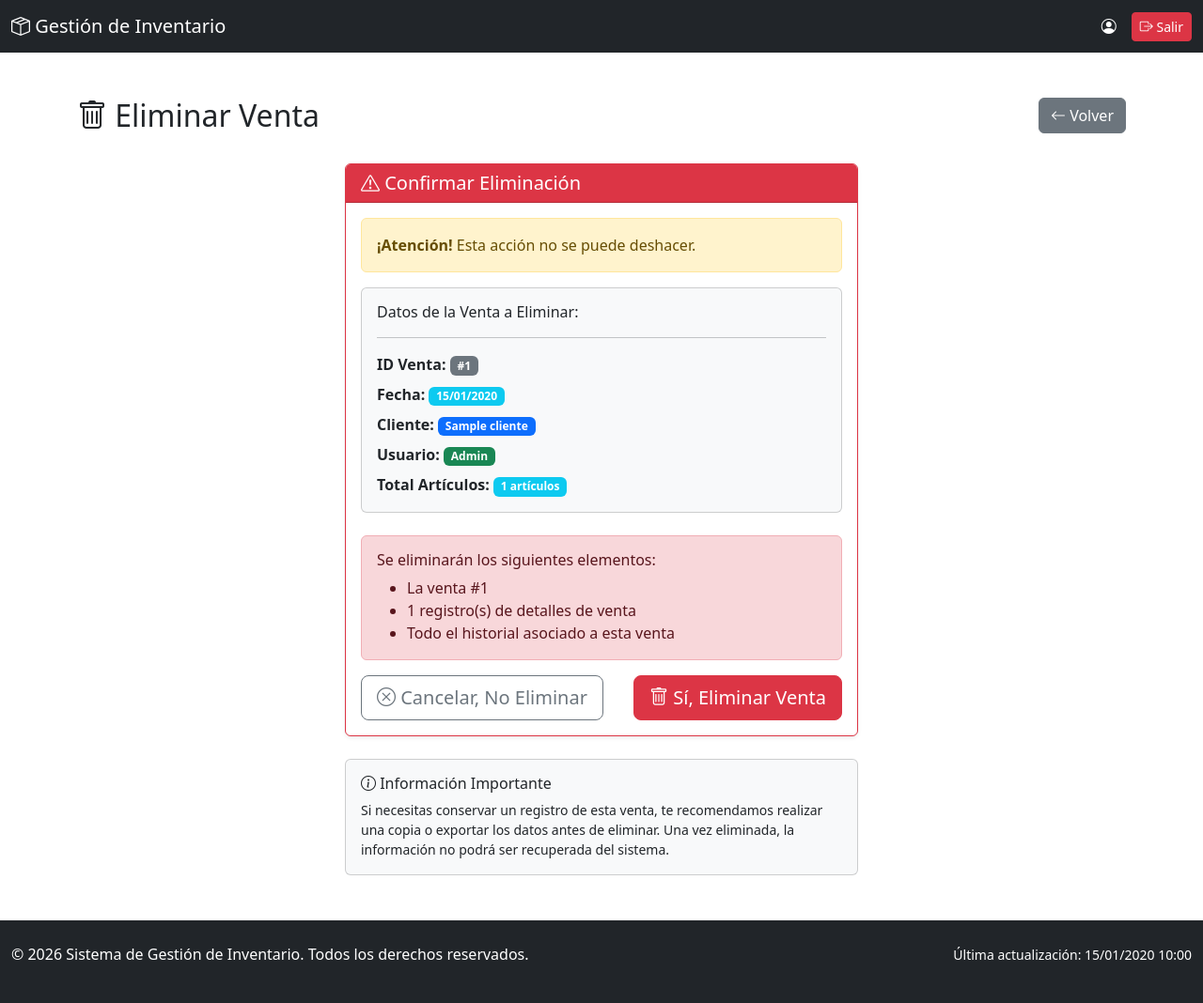
After one commit to angel-lemos/Aplicaci-n---Gesti-n-de-Inventario, a Django app: template Gestion_inventario/inventario/templates/eliminar_venta.html in a window 1280 px wide. The commit adds this page. Shown: the whole page at 94% size. Run offline with Django 5.2, Linux system fonts and the light colour scheme; data comes from the database, SQL or seed files in the repository; both versions use the stored data as it was after the commit; tables that the repository leaves empty hold one stand-in row (values such as "Sample post"); the template is opened without the code that fills it: values that come from a table or form of the project are taken from there, most other values are stand-ins (such as "Sample title", 1, 10 or a date in 2020).

Commit message:
Se creó el CRUD de Ventas

```diff
--- a/Gestion_inventario/Gestion_inventario/settings.py
+++ b/Gestion_inventario/Gestion_inventario/settings.py
@@ -11,7 +11,7 @@ https://docs.djangoproject.com/en/6.0/ref/settings/
 """
 
 from pathlib import Path
-
+import os
 # Build paths inside the project like this: BASE_DIR / 'subdir'.
 BASE_DIR = Path(__file__).resolve().parent.parent
 
@@ -55,7 +55,7 @@ ROOT_URLCONF = 'Gestion_inventario.urls'
 TEMPLATES = [
     {
         'BACKEND': 'django.template.backends.django.DjangoTemplates',
-        'DIRS': [],
+        'DIRS': [os.path.join(BASE_DIR, 'templates')],
         'APP_DIRS': True,
         'OPTIONS': {
             'context_processors': [
--- a/Gestion_inventario/Gestion_inventario/urls.py
+++ b/Gestion_inventario/Gestion_inventario/urls.py
@@ -16,7 +16,13 @@ Including another URLconf
 """
 from django.contrib import admin
 from django.urls import path
+from django.contrib.auth import views as auth_views
 
 urlpatterns = [
     path('admin/', admin.site.urls),
+
+    path('login/', auth_views.LoginView.as_view(template_name='login.html'), name='login'),
+    path('logout/', auth_views.LogoutView.as_view(), name='logout'),
+    path('ventas/', auth_views.LoginView.as_view(template_name='ventas.html'), name='ventas'),
+
 ]
--- a/Gestion_inventario/inventario/forms.py
+++ b/Gestion_inventario/inventario/forms.py
@@ -1,6 +1,12 @@
 from django import forms
 from django.contrib.auth.forms import AuthenticationForm
+from .models import Venta, Producto, Compra
 
 class LoginForm(AuthenticationForm):
     username = forms.CharField(widget=forms.TextInput(attrs={'class': 'form-control'}))
     password = forms.CharField(widget=forms.PasswordInput(attrs={'class': 'form-control'}))
+
+class VentaForm(forms.ModelForm):
+    class Meta:
+        model = Venta
+        fields = ['cliente']
--- a/Gestion_inventario/inventario/templates/base.html
+++ b/Gestion_inventario/inventario/templates/base.html
@@ -1,21 +1,52 @@
 <!DOCTYPE html>
-<html>
+<html lang="es">
 <head>
+    <meta charset="UTF-8">
+    <meta name="viewport" content="width=device-width, initial-scale=1.0">
+    <title>{% block title %}Gestión de Inventario{% endblock %}</title>
     <link href="https://cdn.jsdelivr.net/npm/bootstrap@5.3.0/dist/css/bootstrap.min.css" rel="stylesheet">
+    <link rel="stylesheet" href="https://cdn.jsdelivr.net/npm/bootstrap-icons@1.10.0/font/bootstrap-icons.css">
+    {% block extra_css %}{% endblock %}
 </head>
 <body>
+    <!-- Navbar -->
+    <nav class="navbar navbar-dark bg-dark sticky-top">
+        <div class="container-fluid">
+            <span class="navbar-brand">
+                <i class="bi bi-box-seam"></i> Gestión de Inventario
+            </span>
+            <div class="d-flex align-items-center gap-3">
+                <span class="text-white">
+                    <i class="bi bi-person-circle"></i> {{ user.username }}
+                </span>
+                <a href="{% url 'logout' %}" class="btn btn-danger btn-sm">
+                    <i class="bi bi-box-arrow-right"></i> Salir
+                </a>
+            </div>
+        </div>
+    </nav>
 
-<nav class="navbar navbar-dark bg-dark">
-    <div class="container-fluid">
-        <span class="navbar-brand">Inventario</span>
-        <span class="text-white">Hola {{ user.username }}</span>
-        <a href="{% url 'logout' %}" class="btn btn-danger btn-sm">Salir</a>
-    </div>
-</nav>
+    <!-- Main Content -->
+    <main>
+        {% block content %}{% endblock %}
+    </main>
 
-<div class="container mt-4">
-    <h2>Bienvenido al sistema</h2>
-</div>
+    <!-- Footer -->
+    <footer class="bg-dark text-white mt-5 py-4">
+        <div class="container-fluid">
+            <div class="row">
+                <div class="col-md-6">
+                    <p>&copy; 2026 Sistema de Gestión de Inventario. Todos los derechos reservados.</p>
+                </div>
+                <div class="col-md-6 text-end">
+                    <small>Última actualización: {{ now|date:"d/m/Y H:i" }}</small>
+                </div>
+            </div>
+        </div>
+    </footer>
 
+    <!-- Bootstrap JS -->
+    <script src="https://cdn.jsdelivr.net/npm/bootstrap@5.3.0/dist/js/bootstrap.bundle.min.js"></script>
+    {% block extra_js %}{% endblock %}
 </body>
 </html>
--- /dev/null
+++ b/Gestion_inventario/inventario/templates/eliminar_venta.html
@@ -0,0 +1,97 @@
+{% extends 'base.html' %}
+
+{% block title %}Eliminar Venta{% endblock %}
+
+{% block content %}
+<div class="container mt-5">
+    <div class="row mb-4">
+        <div class="col-md-8">
+            <h2><i class="bi bi-trash"></i> Eliminar Venta</h2>
+        </div>
+        <div class="col-md-4 text-end">
+            <a href="{% url 'ver_ventas' %}" class="btn btn-secondary">
+                <i class="bi bi-arrow-left"></i> Volver
+            </a>
+        </div>
+    </div>
+
+    <div class="row">
+        <div class="col-md-6 offset-md-3">
+            <div class="card shadow-sm border-danger">
+                <div class="card-header bg-danger text-white">
+                    <h5 class="mb-0">
+                        <i class="bi bi-exclamation-triangle"></i>
+                        Confirmar Eliminación
+                    </h5>
+                </div>
+                <div class="card-body">
+                    <div class="alert alert-warning" role="alert">
+                        <strong>¡Atención!</strong> Esta acción no se puede deshacer.
+                    </div>
+
+                    <div class="card bg-light mb-4">
+                        <div class="card-body">
+                            <h6 class="card-title">Datos de la Venta a Eliminar:</h6>
+                            <hr>
+                            <p class="mb-2">
+                                <strong>ID Venta:</strong>
+                                <span class="badge bg-secondary">#{{ venta.id }}</span>
+                            </p>
+                            <p class="mb-2">
+                                <strong>Fecha:</strong>
+                                <span class="badge bg-info">{{ venta.fecha_venta|date:"d/m/Y" }}</span>
+                            </p>
+                            <p class="mb-2">
+                                <strong>Cliente:</strong>
+                                <span class="badge bg-primary">{{ venta.cliente.nombre }}</span>
+                            </p>
+                            <p class="mb-2">
+                                <strong>Usuario:</strong>
+                                <span class="badge bg-success">{{ venta.usuario.username }}</span>
+                            </p>
+                            <p class="mb-0">
+                                <strong>Total Artículos:</strong>
+                                <span class="badge bg-info">{{ venta.detalleventa_set.count }} artículos</span>
+                            </p>
+                        </div>
+                    </div>
+
+                    <div class="alert alert-danger" role="alert">
+                        <h6 class="alert-heading">Se eliminarán los siguientes elementos:</h6>
+                        <ul class="mb-0">
+                            <li>La venta #{{ venta.id }}</li>
+                            <li>{{ venta.detalleventa_set.count }} registro(s) de detalles de venta</li>
+                            <li>Todo el historial asociado a esta venta</li>
+                        </ul>
+                    </div>
+
+                    <form method="post" class="d-inline">
+                        {% csrf_token %}
+                        <div class="d-grid gap-2 d-md-flex justify-content-md-between">
+                            <a href="{% url 'ver_ventas' %}" class="btn btn-outline-secondary btn-lg">
+                                <i class="bi bi-x-circle"></i> Cancelar, No Eliminar
+                            </a>
+                            <button type="submit" class="btn btn-danger btn-lg">
+                                <i class="bi bi-trash"></i> Sí, Eliminar Venta
+                            </button>
+                        </div>
+                    </form>
+                </div>
+            </div>
+
+            <div class="card mt-4 bg-light">
+                <div class="card-body">
+                    <h6 class="card-title">
+                        <i class="bi bi-info-circle"></i>
+                        Información Importante
+                    </h6>
+                    <p class="small mb-0">
+                        Si necesitas conservar un registro de esta venta, te recomendamos realizar una copia o exportar los datos antes de eliminar.
+                        Una vez eliminada, la información no podrá ser recuperada del sistema.
+                    </p>
+                </div>
+            </div>
+        </div>
+    </div>
+</div>
+{% endblock %}
```
Also changed, not shown: Gestion_inventario/inventario/templates/agregar_venta.html (added, +95 -0 lines), Gestion_inventario/inventario/templates/editar_venta.html (added, +119 -0 lines), Gestion_inventario/inventario/templates/ventas.html (added, +76 -0 lines), Gestion_inventario/inventario/views.py (+58 -1 lines), Gestion_inventario/db.sqlite3.
